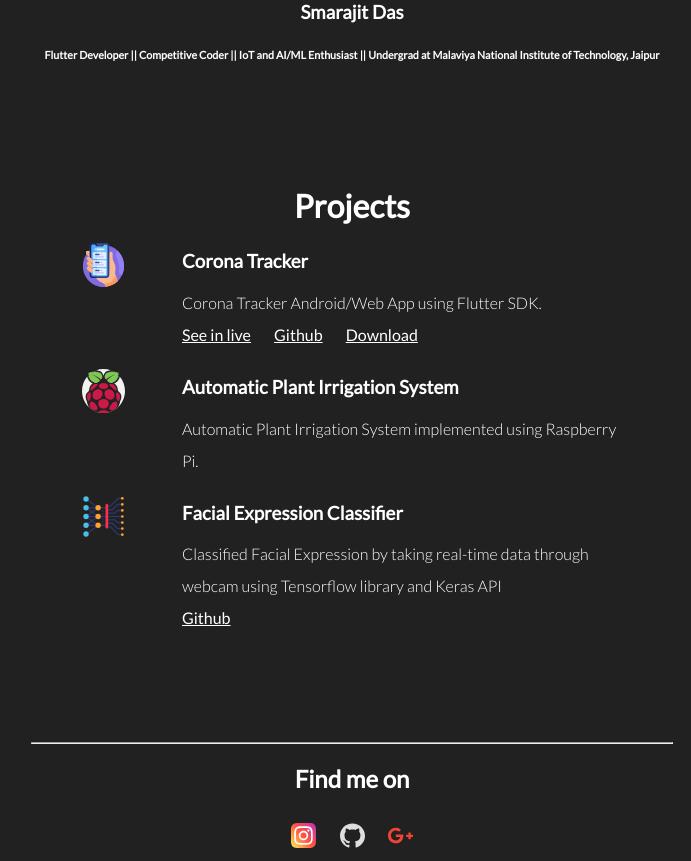
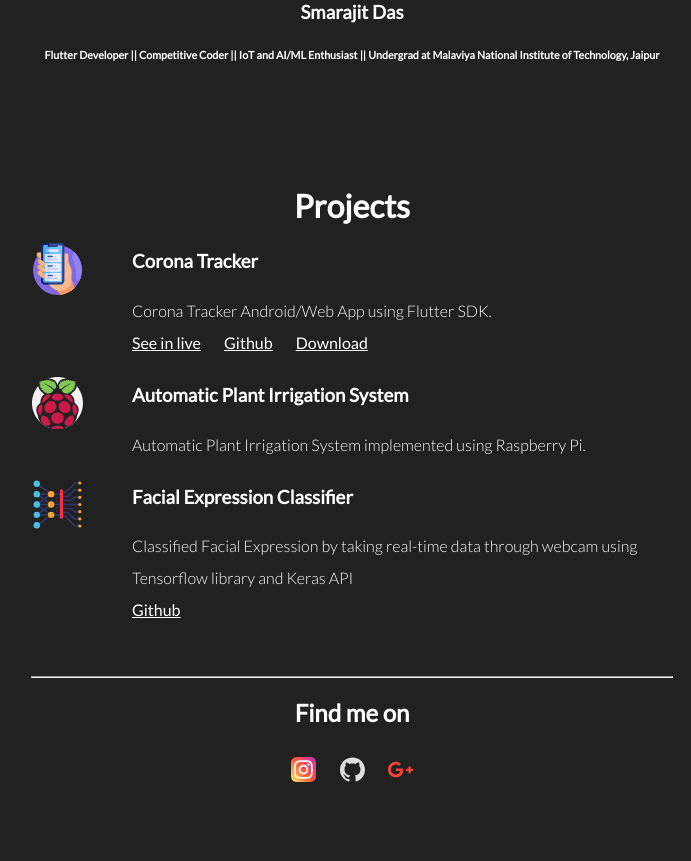
Before and after one commit to sdas969/Web_Development, a web app: file Personal Portfolio/index.html in a window 1280 px wide. Shown: the part 928-1789 px from the top of the page, without its empty margins (288-979 px from the left). After the commit the page ends 1710 px from the top, so only its background shows below. Run offline with its HTML, style and script files only (its server is not run), Linux system fonts and the light colour scheme.

Commit message:
Update styles.css

```diff
--- a/Personal Portfolio/css/styles.css
+++ b/Personal Portfolio/css/styles.css
@@ -43,8 +43,8 @@ h1{
 }
 .projects
 {
-    padding:0px 100px 100px 100px;
     text-align: center;
+    margin-bottom: 50px;
 }
 .githubusercontent
 {
@@ -91,8 +91,8 @@ hr
 .pro
 {
     text-align:left;
-    width:50%;
     margin:auto;
+    width: 50%;
     line-height: 2;
 }
 .iconpro
```
